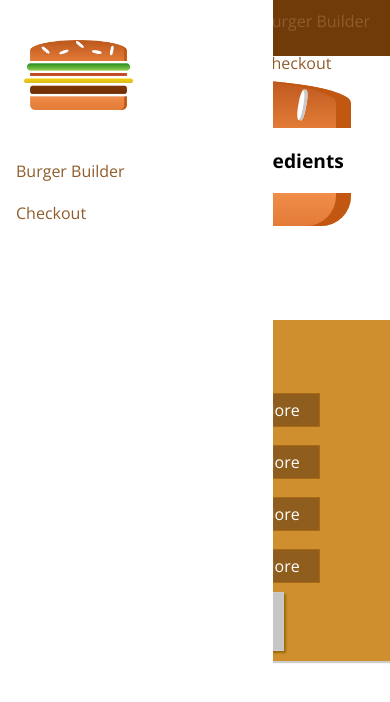
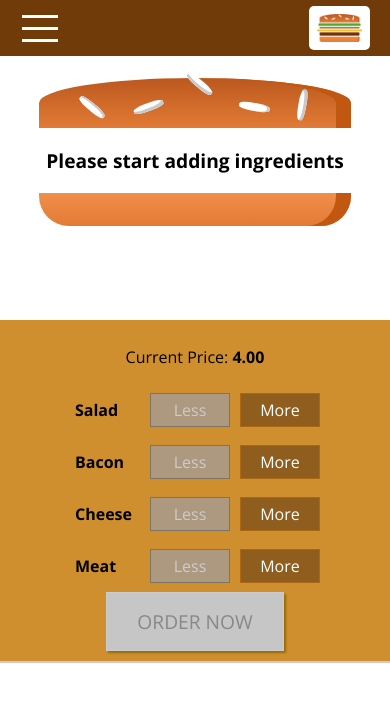
Before and after one commit to boyanstanchev/burger-basic, a React (Create React App) app: page / in a window 390 px wide. Shown: the top 702 px of the page. Built offline with nearby package versions, Linux system fonts and the light colour scheme.

Commit message:
Added sidebar toggle icon; Made the toolbar responsive

```diff
--- a/src/components/Layout/Layout.tsx
+++ b/src/components/Layout/Layout.tsx
@@ -1,16 +1,41 @@
-import { PropsWithChildren } from 'react';
 import classes from './Layout.module.scss';
 import Toolbar from '../Navigation/Toolbar/Toolbar';
 import Sidebar from '../Navigation/Sidebar/Sidebar';
+import { Component } from 'react';
 
-const layout = (props: PropsWithChildren<any>) => {
-  return (
-    <>
-      <Toolbar />
-      <Sidebar />
-      <main className={classes.content}>{props.children}</main>
-    </>
-  );
+type LayoutState = {
+  showSidebar: boolean;
 };
 
-export default layout;
+type LayoutProps = {};
+
+class Layout extends Component<LayoutProps, LayoutState> {
+  state = {
+    showSidebar: false,
+  };
+
+  sidebarCloseHandler = () => {
+    this.setState({ showSidebar: false });
+  };
+
+  sidebarToggleHandler = () => {
+    this.setState((prevState) => {
+      return { showSidebar: !prevState.showSidebar };
+    });
+  };
+
+  render() {
+    return (
+      <>
+        <Toolbar openSidebar={this.sidebarToggleHandler} />
+        <Sidebar
+          open={this.state.showSidebar}
+          sidebarClose={this.sidebarCloseHandler}
+        />
+        <main className={classes.content}>{this.props.children}</main>
+      </>
+    );
+  }
+}
+
+export default Layout;
--- a/src/components/Navigation/Sidebar/Sidebar.module.scss
+++ b/src/components/Navigation/Sidebar/Sidebar.module.scss
@@ -16,9 +16,9 @@
 }
 
 .Open {
-  transition: translateX(0);
+  transform: translateX(0);
 }
 
 .Close {
-  transition: translateX(-100%);
+  transform: translateX(-100%);
 }
--- a/src/components/Navigation/Sidebar/Sidebar.tsx
+++ b/src/components/Navigation/Sidebar/Sidebar.tsx
@@ -1,12 +1,24 @@
 import classes from './Sidebar.module.scss';
 import Logo from '../../Logo/Logo';
 import NavigationItems from '../NavigationItems/NavigationItems';
+import Backdrop from '../../UI/Backdrop/Backdrop';
 
-type SidebarProps = {};
+type SidebarProps = {
+  sidebarClose: () => void;
+  open: boolean;
+};
 
-const sidebar: React.FC<SidebarProps> = (props: any) => {
+const sidebar: React.FC<SidebarProps> = ({ sidebarClose, open }) => {
+  let sidenarClasses = [classes.Sidebar, classes.Close];
+
+  if (open) {
+    sidenarClasses = [classes.Sidebar, classes.Open];
+  }
+
   return (
-    <div className={classes.Sidebar}>
+    <>
+      <Backdrop show={open} onClose={sidebarClose} />
+      <div className={sidenarClasses.join(' ')}>
         <div style={{ height: '11%', marginBottom: '32px' }}>
           <Logo />
         </div>
@@ -15,6 +27,7 @@ const sidebar: React.FC<SidebarProps> = (props: any) => {
           <NavigationItems />
         </nav>
       </div>
+    </>
   );
 };
 
--- /dev/null
+++ b/src/components/Navigation/Sidebar/SidebarToggle/SidebarToggle.module.scss
@@ -0,0 +1,21 @@
+.SidebarToggle {
+  width: 40px;
+  height: 100%;
+  display: flex;
+  flex-flow: column;
+  justify-content: space-around;
+  align-items: center;
+  padding: 10px 0;
+  box-sizing: border-box;
+  cursor: pointer;
+
+  div {
+    width: 90%;
+    height: 3px;
+    background-color: white;
+  }
+
+  @media (min-width: 500px) {
+    display: none;
+  }
+}
--- /dev/null
+++ b/src/components/Navigation/Sidebar/SidebarToggle/SidebarToggle.tsx
@@ -0,0 +1,17 @@
+import classes from './SidebarToggle.module.scss';
+
+type SidebarToggleProps = {
+  clicked: () => void;
+};
+
+const sidebarToggle: React.FC<SidebarToggleProps> = ({ clicked }) => {
+  return (
+    <div onClick={clicked} className={classes.SidebarToggle}>
+      <div></div>
+      <div></div>
+      <div></div>
+    </div>
+  );
+};
+
+export default sidebarToggle;
--- a/src/components/Navigation/Toolbar/Toolbar.tsx
+++ b/src/components/Navigation/Toolbar/Toolbar.tsx
@@ -1,18 +1,21 @@
 import classes from './Toolbar.module.scss';
 import Logo from '../../Logo/Logo';
 import NavigationItems from '../NavigationItems/NavigationItems';
+import SidebarToggle from '../Sidebar/SidebarToggle/SidebarToggle';
 
-type ToolbarProps = {};
+type ToolbarProps = {
+  openSidebar: () => void;
+};
 
-const toolbar: React.FC<ToolbarProps> = (props: any) => {
+const toolbar: React.FC<ToolbarProps> = ({ openSidebar }) => {
   return (
     <header className={classes.Toolbar}>
-      <div>MENU</div>
+      <SidebarToggle clicked={openSidebar}>MENU</SidebarToggle>
       <div style={{ height: '80%' }}>
         <Logo />
       </div>
 
-      <nav>
+      <nav className={classes.DesktopOnly}>
         <NavigationItems />
       </nav>
     </header>
```
Lines whose indentation alone changed are shown as unchanged.
